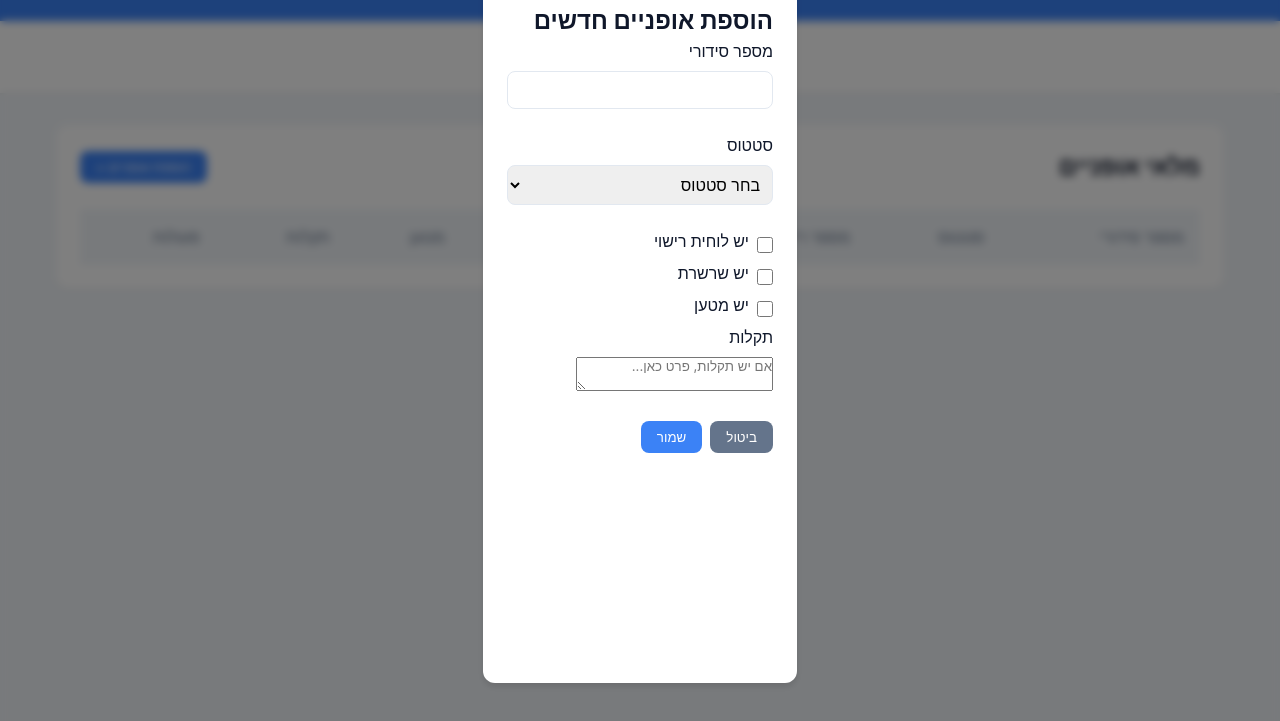
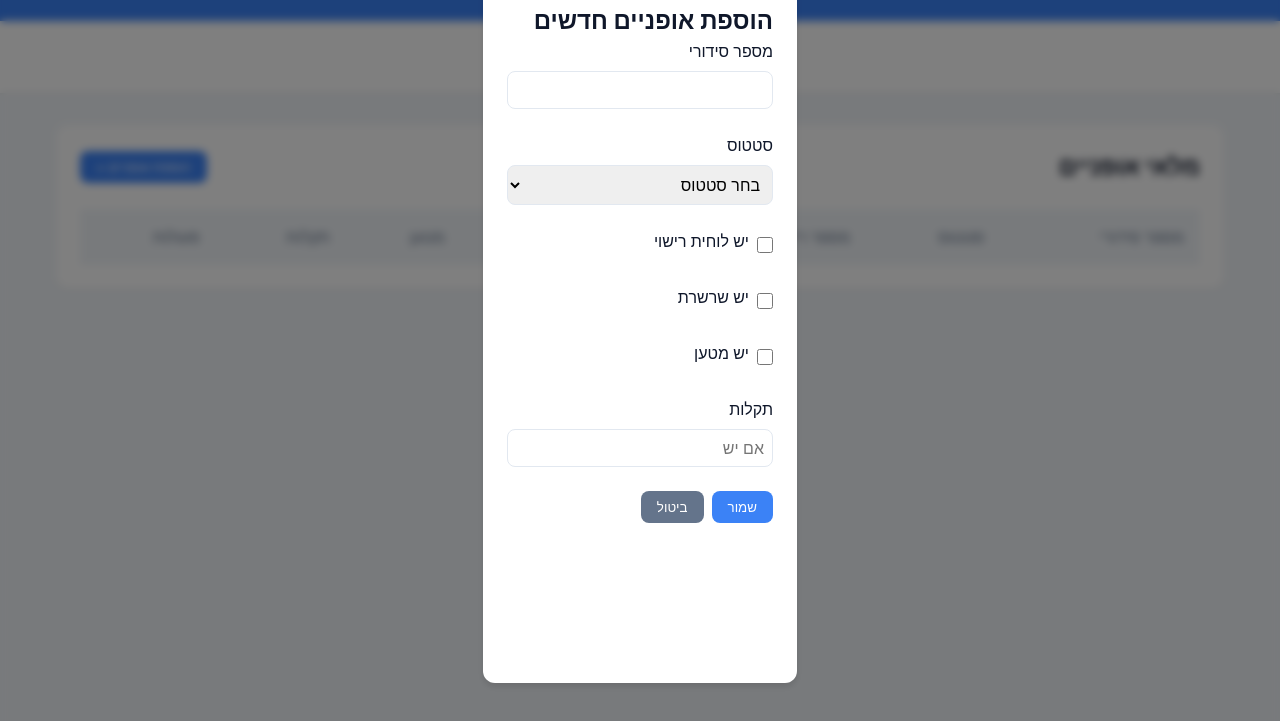
Before and after one commit to Yairkad/yairkad.github.io, a plain HTML site: page index.html in a window 1280 px wide. Both pictures are taken after a click on the button "הוספת אופניים +". Shown: the part 69-790 px from the top of the page. Drawn offline with Linux system fonts and the light colour scheme.

Commit message:
Update index.html

```diff
--- a/index.html
+++ b/index.html
@@ -295,10 +295,8 @@
 
     <div id="addBikeModal" class="modal">
         <div class="modal-content">
-        <h2 class="form-full">הוספת אופניים חדשים</h2>
+            <h2>הוספת אופניים חדשים</h2>
             <form id="bikeForm" onsubmit="saveBike(event)">
-            <div class="form-grid">
-                <!-- פרטים בסיסיים -->
                 <div class="form-group">
                     <label>מספר סידורי</label>
                     <input type="text" name="serialNumber" required>
@@ -314,39 +312,36 @@
                     </select>
                 </div>
 
-                <!-- אביזרים נלווים -->
-                <div class="checkbox-wrapper">
+                <div class="form-group">
                     <div class="checkbox-group">
                         <input type="checkbox" name="hasLicense" id="hasLicense" onchange="toggleLicenseInput()">
                         <label for="hasLicense">יש לוחית רישוי</label>
                     </div>
+                    <input type="text" name="licenseNumber" id="licenseInput" class="hidden" placeholder="הכנס מספר לוחית">
+                </div>
+
+                <div class="form-group">
                     <div class="checkbox-group">
                         <input type="checkbox" name="hasChain" id="hasChain">
                         <label for="hasChain">יש שרשרת</label>
                     </div>
+                </div>
+
+                <div class="form-group">
                     <div class="checkbox-group">
                         <input type="checkbox" name="hasCharger" id="hasCharger">
                         <label for="hasCharger">יש מטען</label>
                     </div>
                 </div>
 
-                <!-- מספר לוחית -->
-                <div class="form-group form-full hidden" id="licenseInputGroup">
-                    <label>מספר לוחית רישוי</label>
-                    <input type="text" name="licenseNumber" id="licenseInput">
+                <div class="form-group">
+                    <label>תקלות</label>
+                    <input type="text" name="issues" placeholder="אם יש">
                 </div>
 
-                <!-- תקלות -->
-                <div class="form-group form-full">
-                    <label>תקלות</label>
-                    <textarea name="issues" placeholder="אם יש תקלות, פרט כאן..."></textarea>
-                </div>
-
-                <!-- כפתורים -->
                 <div class="actions-group">
-                    <button type="button" class="btn btn-secondary" onclick="closeModal()">ביטול</button>
-                    <button type="submit" class="btn btn-primary">שמור</button>
-                </div>
+                    <button type="submit" class="btn-primary">שמור</button>
+                    <button type="button" class="btn-secondary" onclick="closeModal()">ביטול</button>
                 </div>
             </form>
         </div>
```
Lines whose indentation alone changed are shown as unchanged.
